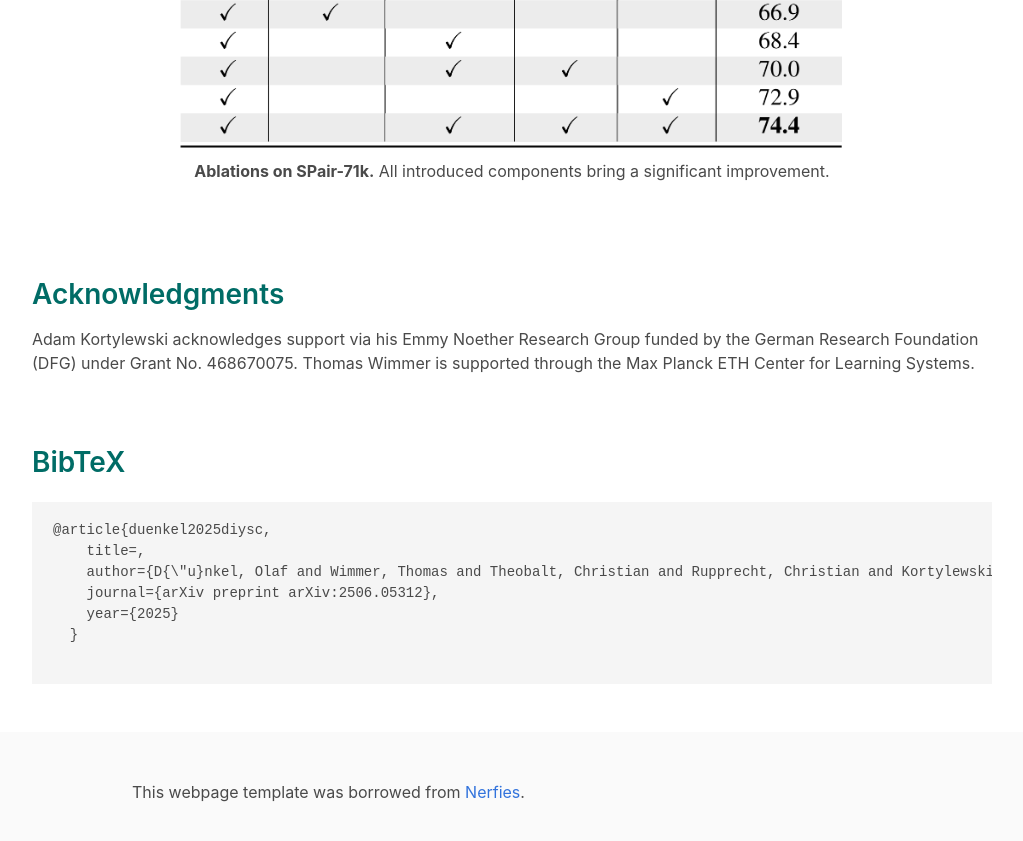
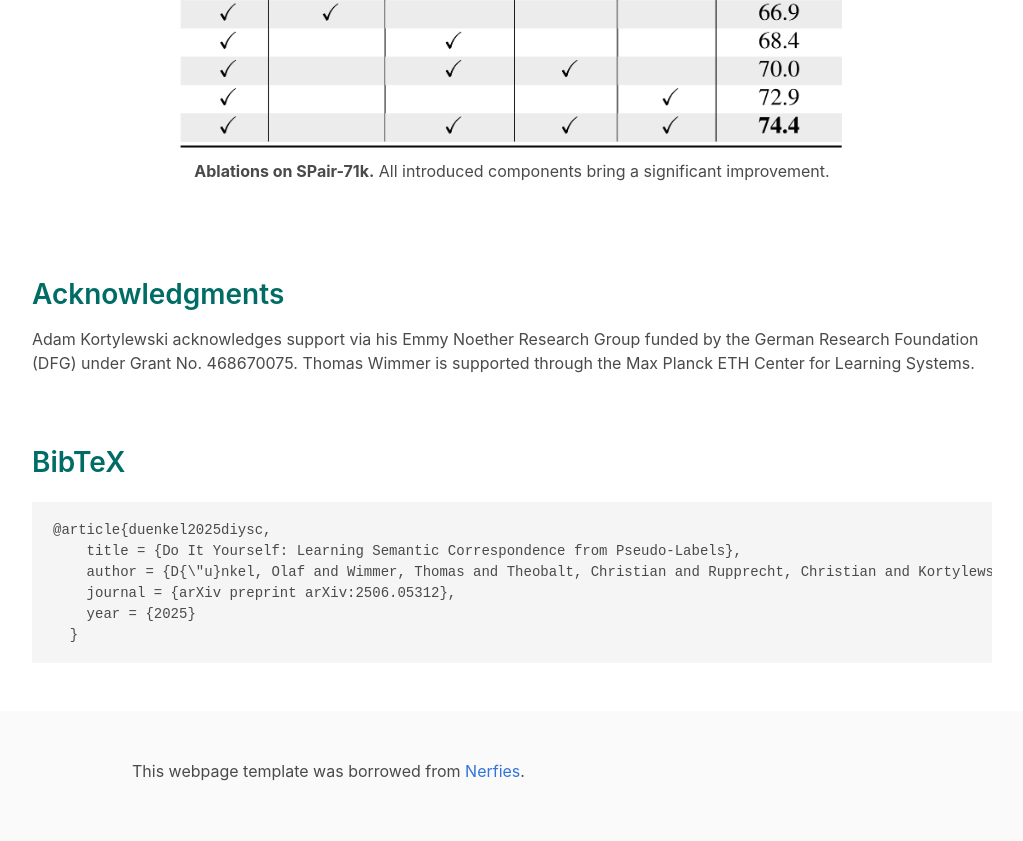
Before and after one commit to GenIntel/genintel.github.io, a Jekyll site: the page built from DIY-SC.md, in a window 1280 px wide and 900 px high, scrolled down 2644 px. Shown: the top 841 px of the window, without its empty margins (128-1151 px from the left). Built offline with Jekyll 4.4.1, drawn with Linux system fonts in a browser that asks for light colours; nearby versions of some CDN libraries; library files that are not in the unit come from our copies; a style sheet for code colours, icons or effects is not loaded.

Commit message:
Update DIY-SC.

```diff
--- a/_layouts/project_diysc.html
+++ b/_layouts/project_diysc.html
@@ -204,12 +204,11 @@
   <div class="container is-max-desktop content">
     <h2 class="title" style="color: #006c66;">BibTeX</h2>
     <pre><code>@article{duenkel2025diysc,
-    title={{Do It Yourself: Learning Semantic Correspondence from Pseudo-Labels}},
-    author={D{\"u}nkel, Olaf and Wimmer, Thomas and Theobalt, Christian and Rupprecht, Christian and Kortylewski, Adam},
-    journal={arXiv preprint arXiv:2506.05312},
-    year={2025}
-  }
-  </code></pre>
+    title = {Do It Yourself: Learning Semantic Correspondence from Pseudo-Labels},
+    author = {D{\"u}nkel, Olaf and Wimmer, Thomas and Theobalt, Christian and Rupprecht, Christian and Kortylewski, Adam},
+    journal = {arXiv preprint arXiv:2506.05312},
+    year = {2025}
+  }</code></pre>
   </div>
 </section>
 
```
